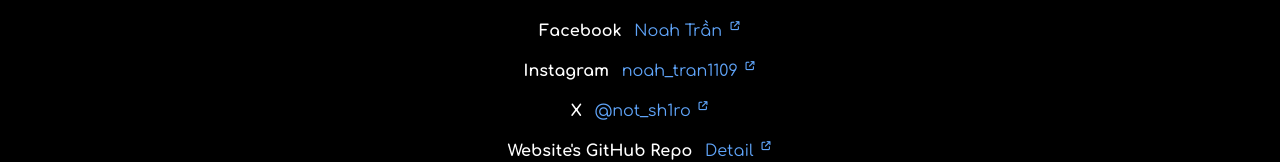
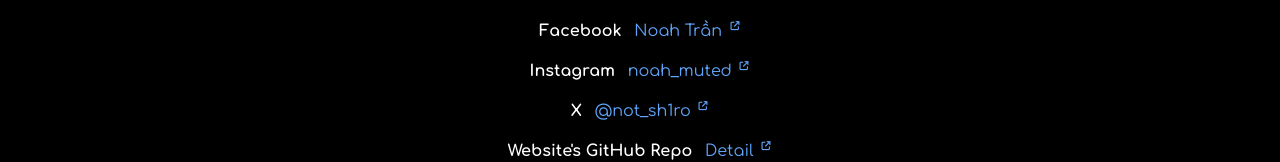
Before and after one commit to Coder-Blue/noah-portfolio, a SvelteKit app: page / in a window 1280 px wide. Shown: the part 3665-3827 px from the top of the page. Built offline with nearby package versions, Linux system fonts and the light colour scheme.

Commit message:
Instagram ref change

```diff
--- a/package.json
+++ b/package.json
@@ -13,7 +13,7 @@
     "@sveltejs/adapter-auto": "^3.2.2",
     "@sveltejs/kit": "^2.0.0",
     "@sveltejs/vite-plugin-svelte": "^3.0.0",
-    "@types/eslint": "^8.56.7",
+    "@types/eslint": "^9.6.0",
     "autoprefixer": "^10.4.19",
     "eslint": "^9.0.0",
     "eslint-config-prettier": "^9.1.0",
--- a/src/components/Footer.svelte
+++ b/src/components/Footer.svelte
@@ -44,11 +44,11 @@
     <p>
       <b class="pr-2">Instagram</b>
       <a
-        href="https://www.instagram.com/noah_tran1109"
+        href="https://www.instagram.com/noah_muted/"
         target="_blank"
         class="text-blue-400"
       >
-        noah_tran1109
+        noah_muted
         <sup>
           <span class="scale-75 pl-0.5 text-xs">
             <i
--- a/src/components/Header.svelte
+++ b/src/components/Header.svelte
@@ -28,7 +28,7 @@
       </a>
     {/each}
   </div>
-  <a href="https://www.instagram.com/noah_tran1109/" target="_blank">
+  <a href="https://www.instagram.com/noah_muted/" target="_blank">
     <button
       class="blueShadow group relative overflow-hidden rounded-full bg-white px-5 py-2 text-slate-950"
     >
--- a/src/components/Main.svelte
+++ b/src/components/Main.svelte
@@ -60,7 +60,7 @@
         <span class="text-orange-400"> Rust</span>, mostly Tauri, Tauri Mobile.
       </p>
       <a
-        href="https://www.instagram.com/noah_tran1109/"
+        href="https://www.instagram.com/noah_muted/"
         target="_blank"
         class="blueShadow quicksand group relative mx-auto overflow-hidden rounded-full bg-white px-6 py-3 text-base text-slate-950 sm:text-lg md:text-xl lg:ml-0 lg:mr-auto"
       >
```
